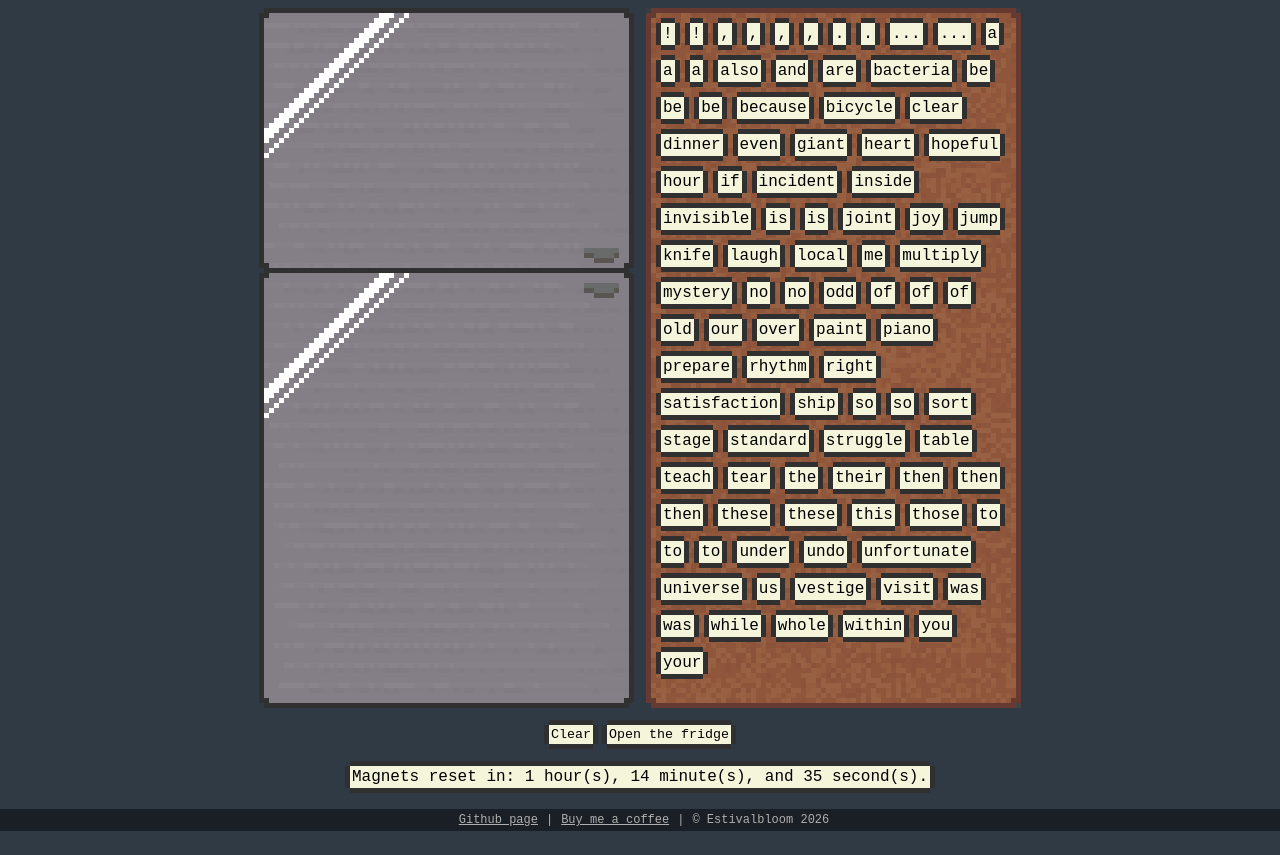
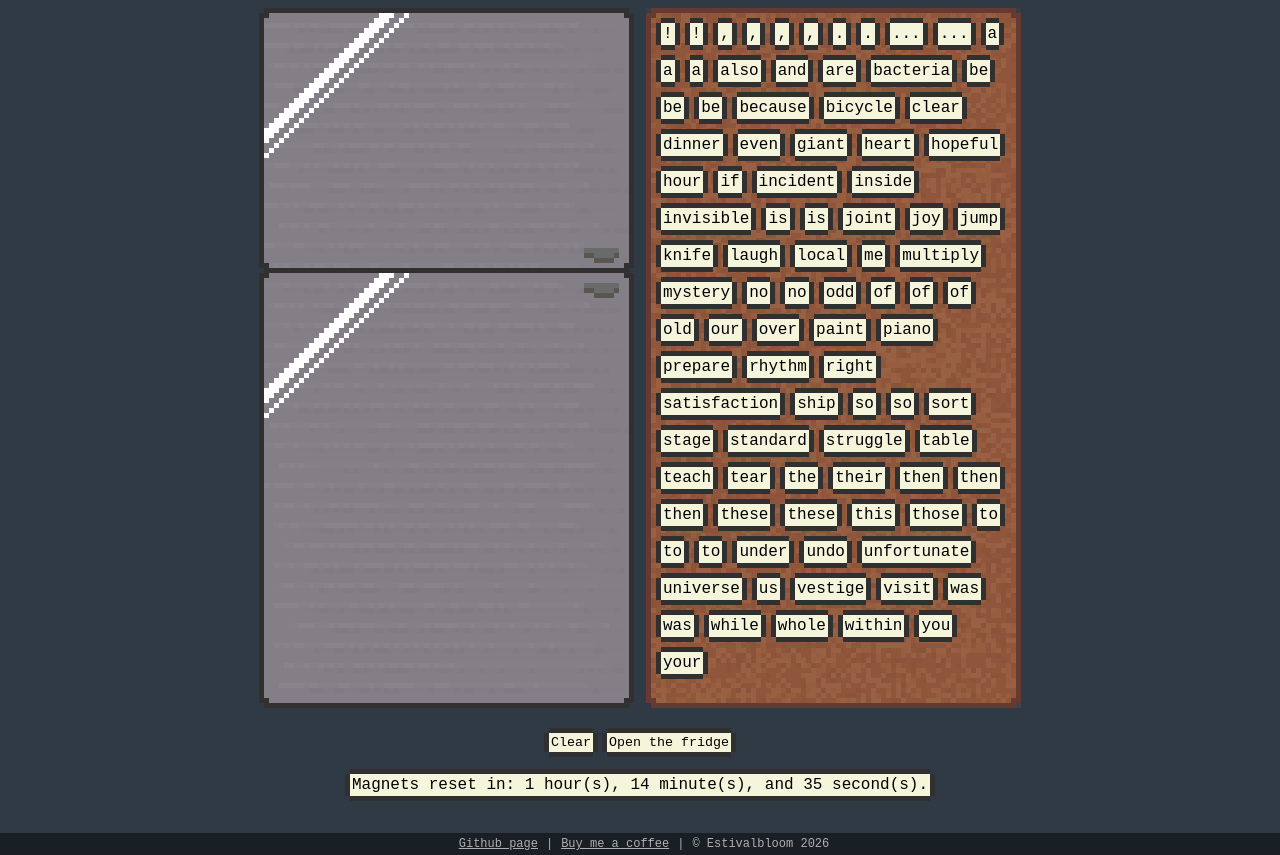
Before and after one commit to estivalbloom/fridge-magnet, a Vue app: page / in a window 1280 px wide. Before the commit the page ends 831 px from the top, so only its background shows below. Built offline with nearby package versions, Linux system fonts and the light colour scheme.

Commit message:
Improves footer formatting

```diff
--- a/index.html
+++ b/index.html
@@ -12,9 +12,18 @@
 		/>
 		<title>Fridge Magnet</title>
 		<style>
+			html {
+				height: 100%;
+			}
+
 			body {
 				background-color: rgb(47, 58, 68);
 				margin: 0px;
+				height: 100%;
+			}
+
+			#app {
+				height: 100%;
 			}
 		</style>
 	</head>
--- a/src/App.vue
+++ b/src/App.vue
@@ -106,7 +106,7 @@
 		<div class="control-tray">
 			<div id="timer" ref="timer" class="magnet"> Magnets reset in: {{ timeUntil }}. </div>
 		</div>
-	</div>
+		<div id="spacer"></div>
 		<div id="footer">
 			<div>
 				<a href="https://github.com/estivalbloom/fridge-magnet">Github page</a>
@@ -116,6 +116,7 @@
 			</div>
 			<div>© Estivalbloom 2026</div>
 		</div>
+	</div>
 </template>
 
 <style scoped>
@@ -124,10 +125,11 @@
 	display: flex;
 	flex-direction: column;
 	gap: 12px;
-	padding: 8px;
+	height: 100%;
 }
 
 #containers {
+	padding: 8px;
 	display: flex;
 	justify-content: center;
 	flex-wrap: wrap;
@@ -179,6 +181,10 @@
 	gap: 4px;
 }
 
+#spacer {
+	flex-grow: 1;
+}
+
 #footer {
 	margin: 8px 0 0 0;
 	padding :4px;
```
Lines whose indentation alone changed are shown as unchanged.
